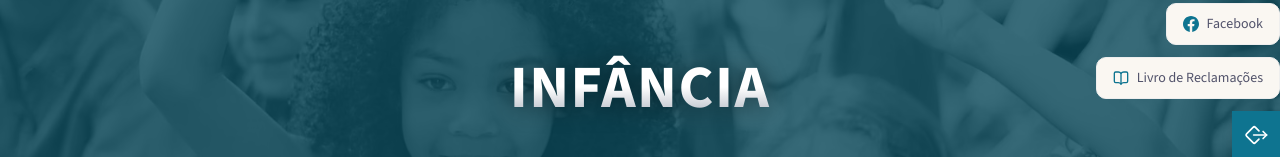
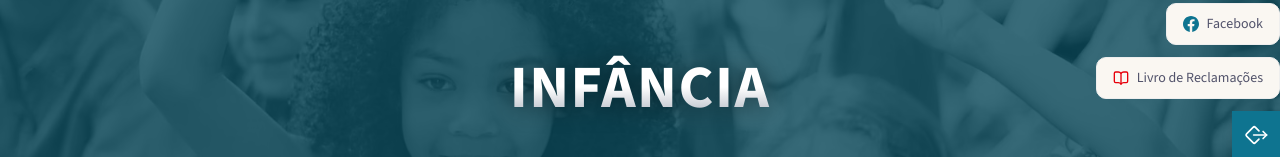
Before and after one commit to hlopes/csfcasalcomba, a Next.js app: page /infancia in a window 1280 px wide. Both pictures are taken after a click on the button 1256 px from the left and 400 px from the top of the page. Shown: the part 265-422 px from the top of the page. Built offline with nearby package versions, Linux system fonts and the light colour scheme.

Commit message:
Align section width and color the complaints icon (#103)

```diff
--- a/src/components/external-links-menu/ExternalLinksMenu.tsx
+++ b/src/components/external-links-menu/ExternalLinksMenu.tsx
@@ -10,11 +10,13 @@ const links = [
   {
     href: 'https://www.facebook.com/csfcasalcomba/',
     icon: FacebookIcon,
+    iconClassName: 'text-primary',
     label: 'Facebook',
   },
   {
     href: 'https://www.livroreclamacoes.pt/',
     icon: BookOpen,
+    iconClassName: 'text-red-600',
     label: 'Livro de Reclamações',
   },
 ]
@@ -43,7 +45,7 @@ export default function ExternalLinksMenu() {
           transition={{ duration: 0.3, ease: 'easeOut' }}
         >
           <div className="flex flex-col items-end gap-3">
-            {links.map(({ href, icon: Icon, label }, i) => (
+            {links.map(({ href, icon: Icon, iconClassName, label }, i) => (
               <motion.a
                 key={label}
                 className="dark:bg-blacksection border-stroke bg-background flex items-center gap-2 rounded-lg border px-4 py-2.5 text-sm font-medium dark:border"
@@ -63,7 +65,7 @@ export default function ExternalLinksMenu() {
                   damping: 22,
                 }}
               >
-                <Icon className="text-primary h-4 w-4" />
+                <Icon className={`${iconClassName} h-4 w-4`} />
                 <span className="whitespace-nowrap">{label}</span>
               </motion.a>
             ))}
--- a/src/components/tabs/Tabs.tsx
+++ b/src/components/tabs/Tabs.tsx
@@ -27,7 +27,7 @@ export default function Tabs({ currentTab, data, onTabChange }: TabsProps) {
   return (
     <SectionWrapper sectionClassName="p-0">
       <Animate
-        className="border-stroke shadow-solid-5 dark:bg-blacksection dark:shadow-solid-6 bg-background -mx-8 mb-14 flex flex-wrap justify-center border md:flex-nowrap md:items-baseline lg:gap-8 xl:mb-22 xl:gap-12"
+        className="border-stroke shadow-solid-5 dark:bg-blacksection dark:shadow-solid-6 bg-background -mx-8 mb-14 flex flex-wrap justify-center border md:flex-nowrap md:items-baseline lg:gap-8 xl:mb-22 xl:gap-12 2xl:mx-0"
         delay={0.1}
       >
         <div
```
